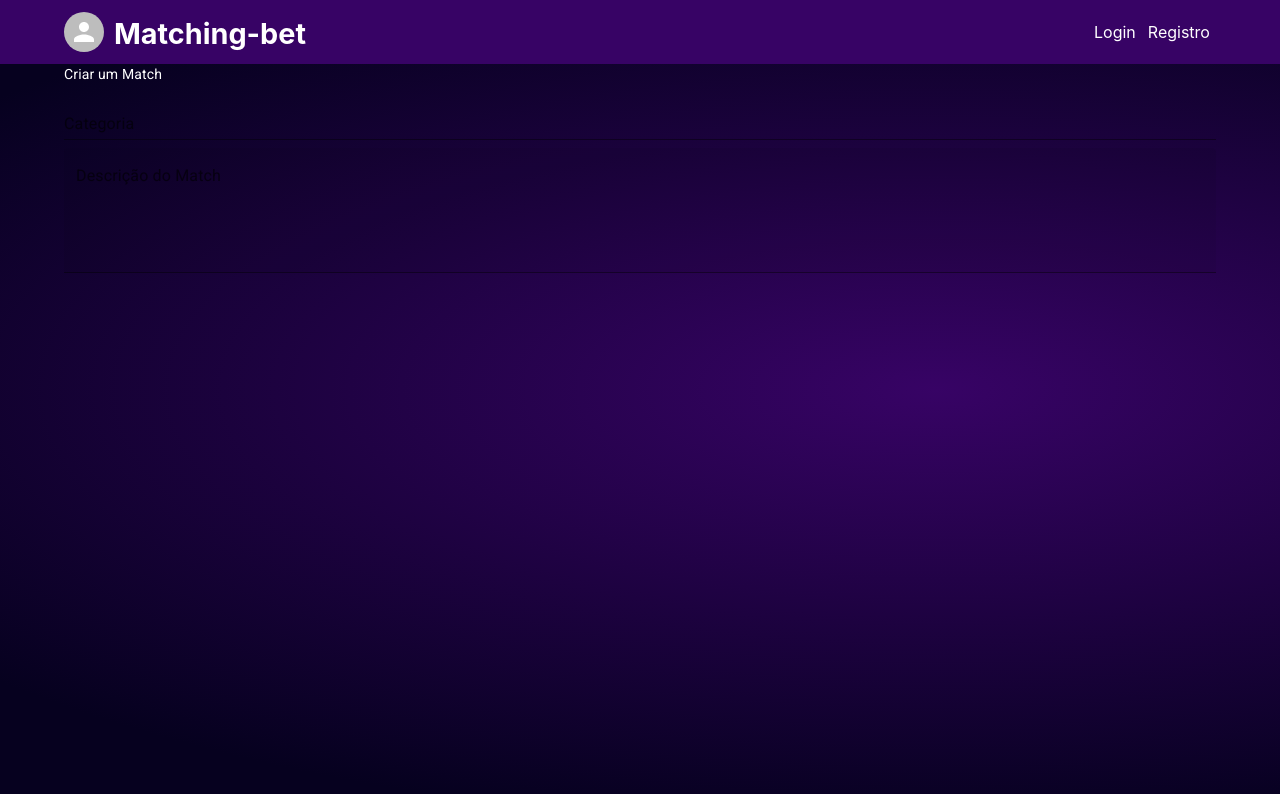
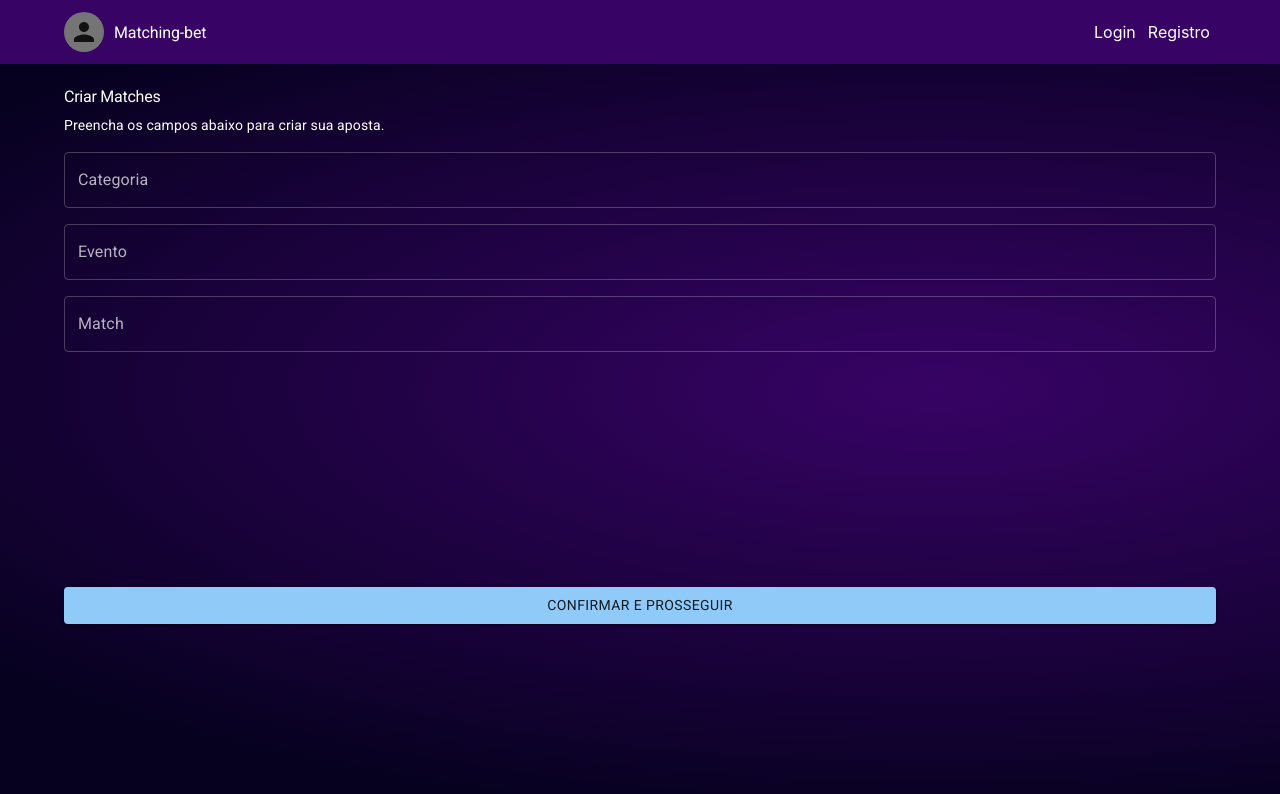
Before and after one commit to matchingbet/web, a Next.js app: page /create-bet in a window 1280 px wide. Shown: the top 794 px of the page. Built offline with nearby package versions, Linux system fonts and the light colour scheme.

Commit message:
Finished interface of bet creation page

```diff
--- a/src/components/CreateBetButton.tsx
+++ b/src/components/CreateBetButton.tsx
@@ -21,7 +21,7 @@ export default function CreateBetButton() {
   });
 
   return (
-    <StyledBottomNavigation>
+    <div>
       {/* <BottomNavigationAction
         label="Criar Aposta"
 
@@ -33,6 +33,6 @@ export default function CreateBetButton() {
           onClick={_e => router.push("create-bet")}>
           Criar bet
         </Button>
-    </StyledBottomNavigation>
+    </div>
   );
 }
--- a/src/components/CustomHeader.tsx
+++ b/src/components/CustomHeader.tsx
@@ -42,7 +42,7 @@ export default function CustomHeader() {
         <StyledHeader>
             <BrandWrapper>
                 <Logo size={40} onClick={() => console.log("cliquei no logo")}/>
-                <Typography sx={{paddingLeft: "10px", paddingTop: "2px"}} variant="h2">
+                <Typography sx={{paddingLeft: "10px", paddingTop: "2px", fontSize: '1rem'}} variant="h2">
                     <Link href="/">
                         <a className="hover:underline">Matching-bet</a>
                     </Link>
--- a/src/components/HomePageItem/HomePageItem.tsx
+++ b/src/components/HomePageItem/HomePageItem.tsx
@@ -1,5 +1,5 @@
 import { Container } from "@mui/material";
-import SectionTitle from "./SectionTitle";
+import SectionTitle from "../SectionTitle";
 
 declare interface SectionProps {
   title?: string;
--- /dev/null
+++ b/src/components/SectionTitle.tsx
@@ -0,0 +1,53 @@
+import { styled } from "@mui/material";
+import Typography from "@mui/material/Typography";
+import SectionTitleProps from "../models/SectionTitleProps";
+import { Button } from '@mui/material';
+
+export default function SectionTitle(props: SectionTitleProps) {
+  const { title, showSeeMore, seeMoreHandler, description } = props;
+
+  const TitleButtonHolder = styled("div")({
+    display: "flex",
+    justifyContent: "space-between",
+    alignItems: "baseline"
+  });
+
+  const StyledTitle = styled(Typography)({
+    margin: "3vh 0 1vh 0",
+    fontStyle: "normal",
+    fontWeight: 400,
+    fontSize: 16,
+    color: "white"
+  });
+
+  const StyledDescription = styled(Typography)({
+    margin: "0 0 1vh 0",
+    fontStyle: "normal",
+    fontWeight: 400,
+    fontSize: 14,
+    color: "white"
+  });
+
+  const StyledButton = styled(Button)({
+    color: "white",
+    fontSize: "0.8rem",
+    textTransform: "capitalize"
+  })
+
+  return (
+    <div>
+      <TitleButtonHolder>
+
+        <StyledTitle variant="h1">{title}</StyledTitle>
+
+        {(showSeeMore && seeMoreHandler) &&
+          <StyledButton onClick={seeMoreHandler}>{"Ver todas"}</StyledButton>}
+
+      </TitleButtonHolder>
+
+      { !!description && <StyledDescription>{description}</StyledDescription> }
+
+    </div>
+
+  );
+}
--- a/src/models/SectionTitleProps.ts
+++ b/src/models/SectionTitleProps.ts
@@ -2,4 +2,5 @@ export default interface SectionTitleProps {
   title?: string;
   showSeeMore?: boolean
   seeMoreHandler?: any
+  description?: string
 }
--- a/src/pages/create-bet.tsx
+++ b/src/pages/create-bet.tsx
@@ -1,26 +1,28 @@
-import { TextField, ThemeProvider, Typography } from "@mui/material";
+import { Button, TextField, ThemeProvider, Typography } from "@mui/material";
 import Container from "@mui/material/Container";
 import { styled } from "@mui/system";
 import { Field, Form, Formik, FormikHelpers, FormikProps } from "formik";
 import * as yup from 'yup';
 import CustomHeader from "../components/CustomHeader";
-import { internalTheme } from "../styles/theme";
+import SectionTitle from "../components/SectionTitle";
 
-const CreateBetPage = () => {
-    return (
-        <ThemeProvider theme={internalTheme}>
-            <CustomHeader />
-            <Container>
-                <CreateBetForm />
-            </Container>
-        </ThemeProvider>
+const StyledPageContainer = styled("div")({
+    height: "100vh"
+})
 
-    );
-};
-
+const StyledContainer = styled(Container)({
+    height: "80vh"
+})
 
 const StyledForm = styled(Form)({
-    height: "100%",
+    height: "60vh",
+    display: "flex",
+    color: "white",
+    flexDirection: "column",
+    justifyContent: "space-between"
+})
+
+const StyledFields = styled("div")({
     display: "flex",
     color: "white",
     flexDirection: "column",
@@ -55,6 +57,19 @@ const onSubmit = (
     setSubmitting(true);
 };
 
+const CreateBetPage = () => {
+    return (
+        <StyledPageContainer>
+            <CustomHeader />
+            <StyledContainer>
+                <SectionTitle
+                    title={"Criar Matches"} description="Preencha os campos abaixo para criar sua aposta." />
+                <CreateBetForm />
+            </StyledContainer>
+        </StyledPageContainer>
+    );
+};
+
 const CreateBetForm = () => {
     return (
         <Formik
@@ -64,32 +79,44 @@ const CreateBetForm = () => {
         >
             {(formik: FormikProps<BetCreation>) => (
                 <StyledForm onSubmit={formik.handleSubmit}>
-                    <Typography variant="body2">
-                        Criar um Match
-                    </Typography>
 
+                    <StyledFields>
                         <Field as={TextField}
                             key="category"
                             id="category"
                             name="category"
                             label="Categoria"
-                        placeholder="Adicione uma categoria (ou até x)"
+                            placeholder="Escolha uma categoria"
                             className="form-field"
-                        variant="standard"
+                            variant="outlined"
                             error={formik.touched.category && Boolean(formik.errors.category)}
                             helperText={formik.touched.category && formik.errors.category} />
 
                         <Field as={TextField}
-                        key="description"
-                        id="description"
-                        name="description"
-                        label="Descrição do Match"
-                        placeholder="Descreva seu Match"
-                        multiline
-                        rows={4}
-                        variant="filled"
+                            key="event"
+                            id="event"
+                            name="event"
+                            label="Evento"
+                            placeholder="Escolha um evento"
+                            className="form-field"
+                            variant="outlined"
                             error={formik.touched.description && Boolean(formik.errors.description)}
                             helperText={formik.touched.description && formik.errors.description} />
+
+                        <Field as={TextField}
+                            key="match"
+                            id="match"
+                            name="match"
+                            label="Match"
+                            placeholder="ex: ambos marcam"
+                            className="form-field"
+                            variant="outlined"
+                            error={formik.touched.description && Boolean(formik.errors.description)}
+                            helperText={formik.touched.description && formik.errors.description} />
+                    </StyledFields>
+
+
+                    <Button variant="contained">CONFIRMAR E PROSSEGUIR</Button>
 
                 </StyledForm>
             )}
--- a/src/pages/index.tsx
+++ b/src/pages/index.tsx
@@ -10,7 +10,6 @@ import MostRequestedBets from "../components/MostRequestedBets/MostRequestedBets
 import SearchBets from "../components/SearchBets";
 
 import {ThemeProvider} from "@mui/material/styles";
-import { theme } from "../styles/theme";
 import BetCardProps from "../models/Bet";
 import {useState} from "react";
 import CreateBet from "../components/CreateBetButton";
@@ -39,7 +38,7 @@ const Home: NextPage<HomePageProps> = ({mostRequestedBets}) => {
     }
 
     return (
-        <ThemeProvider theme={theme}>
+        <div>
             <Head>
                 <title>Matchingbet</title>
                 <meta name="description" content="Generated by create next app"/>
@@ -62,7 +61,7 @@ const Home: NextPage<HomePageProps> = ({mostRequestedBets}) => {
             </Container>
 
             <CreateBet/>
-        </ThemeProvider>
+        </div>
     );
 };
 
--- a/src/pages/legal/terms-of-service.tsx
+++ b/src/pages/legal/terms-of-service.tsx
@@ -1,7 +1,7 @@
 import CustomHeader from "../../components/CustomHeader";
 import Container from "@mui/material/Container";
 import {styled, ThemeProvider} from "@mui/system";
-import theme from "../../styles/theme";
+import { theme } from "../../styles/theme";
 import Link from 'next/link'
 
 const StyledContainer = styled(Container)({
--- a/src/styles/theme.tsx
+++ /dev/null
@@ -1,64 +0,0 @@
-import {createTheme} from "@mui/material/styles";
-
-export const theme = createTheme({
-});
-
-theme.typography.body1 = {
-    fontSize: "1.2rem",
-    height: "24px",
-    textAlign: "center",
-    "@media (min-width:300px)": {
-        fontSize: ".8rem",
-    },
-    "@media (min-width:600px)": {
-        fontSize: "1rem",
-    },
-    color: "#ffffff",
-};
-
-theme.typography.h1 = {
-    fontSize: "1.5rem",
-    "@media (min-width:600px)": {
-        fontSize: "1.5rem",
-    },
-    [theme.breakpoints.up("md")]: {
-        fontSize: "1.8rem",
-    },
-    color: "#ffffff",
-};
-
-theme.typography.h2 = {
-    "@media (min-width:600px)": {
-        fontSize: "1.5rem",
-    },
-    [theme.breakpoints.up("md")]: {
-        fontSize: "1.8rem",
-    },
-    fontSize: "1rem",
-    color: "#ffffff",
-};
-
-export const internalTheme = createTheme({
-});
-
-internalTheme.typography.h1 = {
-    fontSize: "1.5rem",
-    "@media (min-width:600px)": {
-        fontSize: "1.5rem",
-    },
-    [internalTheme.breakpoints.up("md")]: {
-        fontSize: "1.8rem",
-    },
-    color: "#ffffff",
-};
-
-internalTheme.typography.h2 = {
-    "@media (min-width:600px)": {
-        fontSize: "1.5rem",
-    },
-    [internalTheme.breakpoints.up("md")]: {
-        fontSize: "1.8rem",
-    },
-    fontSize: "1rem",
-    color: "#ffffff",
-};
```
Also changed, not shown: src/components/HomePageItem/SectionTitle.tsx (deleted, +0 -36 lines), src/pages/login/index.tsx (+3 -4 lines). Lines whose indentation alone changed are shown as unchanged.
